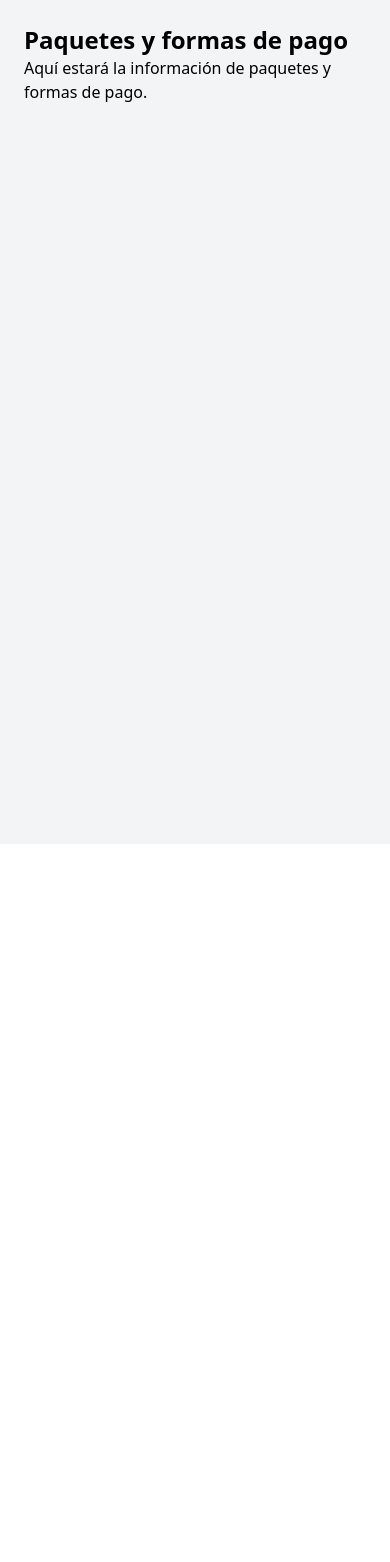
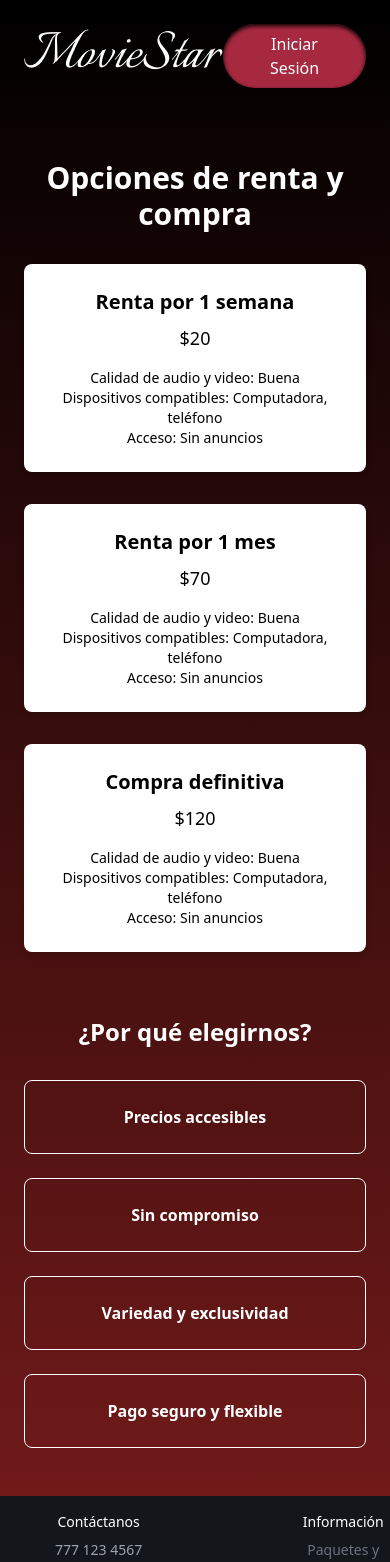
Before and after one commit to MarmolejoValle/MovieStar, a React (Vite) app: page /info-payments in a window 390 px wide. Shown: the top 1562 px of the page. Before the commit the page ends 844 px from the top, so only its background shows below. Built offline with nearby package versions, Linux system fonts and the light colour scheme; a web font is replaced by a local one.

Commit message:
contenido avanzado - falta agregar dinamismo js, estilos acomodados, y responsividad

```diff
--- a/src/pages/InfoPaymentsScreen.jsx
+++ b/src/pages/InfoPaymentsScreen.jsx
@@ -1,12 +1,87 @@
 import React from "react";
+import Footer from "../components/Footer";
+import Button from "../components/Button";
 
 const InfoPaymentsScreen = () => {
-  return (
-    <div className="p-6 bg-gray-100 h-screen">
-      <h1 className="text-2xl font-bold">Paquetes y formas de pago</h1>
-      <p>Aquí estará la información de paquetes y formas de pago.</p>
-    </div>
-  );
+    return (
+        <div className="min-h-screen bg-gradient-to-b from-black to-red-900 text-white">
+            {/* Header */}
+            <header className="flex justify-between items-center px-6 py-4">
+                {/* Logo */}
+                <img
+                    src="/LOGO-MS.png" // Cambia esto al path correcto de tu logo
+                    alt="Logo de la Empresa"
+                    className="h-20 w-auto" // Asegúrate de que la imagen no se distorsione
+                />
+
+                {/* Botón de iniciar sesión */}
+                <Button text="Iniciar Sesión" styleType="primary" />
+            </header>
+
+            {/* Opciones de renta y compra */}
+            <main className="px-6 py-12">
+                <h1 className="text-center text-3xl font-bold mb-8">
+                    Opciones de renta y compra
+                </h1>
+                <div className="grid grid-cols-1 md:grid-cols-3 gap-8">
+                    {/* Tarjeta 1 */}
+                    <div className="bg-white text-black p-6 rounded-lg shadow-md text-center">
+                        <h2 className="text-xl font-bold mb-2">Renta por 1 semana</h2>
+                        <p className="text-lg mb-4">$20</p>
+                        <ul className="text-sm">
+                            <li>Calidad de audio y video: <span className="font-medium">Buena</span></li>
+                            <li>Dispositivos compatibles: <span className="font-medium">Computadora, teléfono</span></li>
+                            <li>Acceso: <span className="font-medium">Sin anuncios</span></li>
+                        </ul>
+                    </div>
+
+                    {/* Tarjeta 2 */}
+                    <div className="bg-white text-black p-6 rounded-lg shadow-md text-center">
+                        <h2 className="text-xl font-bold mb-2">Renta por 1 mes</h2>
+                        <p className="text-lg mb-4">$70</p>
+                        <ul className="text-sm">
+                            <li>Calidad de audio y video: <span className="font-medium">Buena</span></li>
+                            <li>Dispositivos compatibles: <span className="font-medium">Computadora, teléfono</span></li>
+                            <li>Acceso: <span className="font-medium">Sin anuncios</span></li>
+                        </ul>
+                    </div>
+
+                    {/* Tarjeta 3 */}
+                    <div className="bg-white text-black p-6 rounded-lg shadow-md text-center">
+                        <h2 className="text-xl font-bold mb-2">Compra definitiva</h2>
+                        <p className="text-lg mb-4">$120</p>
+                        <ul className="text-sm">
+                            <li>Calidad de audio y video: <span className="font-medium">Buena</span></li>
+                            <li>Dispositivos compatibles: <span className="font-medium">Computadora, teléfono</span></li>
+                            <li>Acceso: <span className="font-medium">Sin anuncios</span></li>
+                        </ul>
+                    </div>
+                </div>
+
+                {/* ¿Por qué elegirnos? */}
+                <section className="mt-16">
+                    <h2 className="text-center text-2xl font-bold mb-8">¿Por qué elegirnos?</h2>
+                    <div className="grid grid-cols-1 md:grid-cols-2 lg:grid-cols-4 gap-6">
+                        <div className="bg-transparent border border-white p-6 rounded-lg text-center">
+                            <p className="font-bold">Precios accesibles</p>
+                        </div>
+                        <div className="bg-transparent border border-white p-6 rounded-lg text-center">
+                            <p className="font-bold">Sin compromiso</p>
+                        </div>
+                        <div className="bg-transparent border border-white p-6 rounded-lg text-center">
+                            <p className="font-bold">Variedad y exclusividad</p>
+                        </div>
+                        <div className="bg-transparent border border-white p-6 rounded-lg text-center">
+                            <p className="font-bold">Pago seguro y flexible</p>
+                        </div>
+                    </div>
+                </section>
+            </main>
+
+            {/* Footer */}
+            <Footer />
+        </div>
+    );
 };
 
 export default InfoPaymentsScreen;
```
